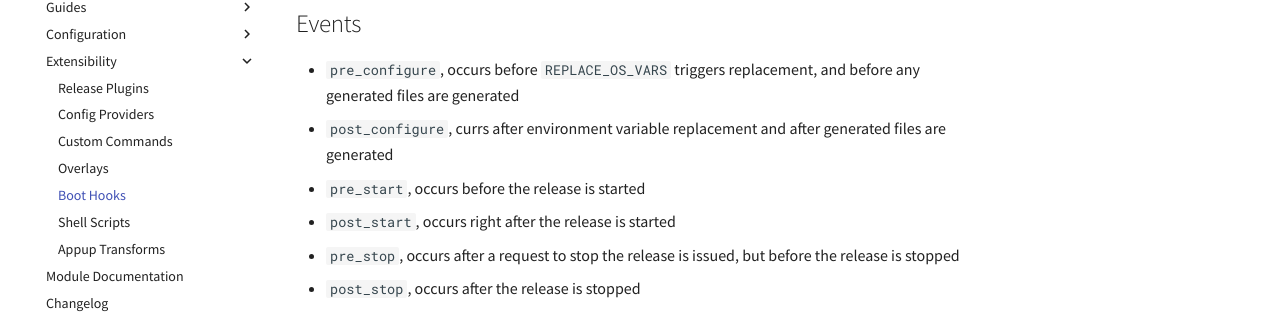
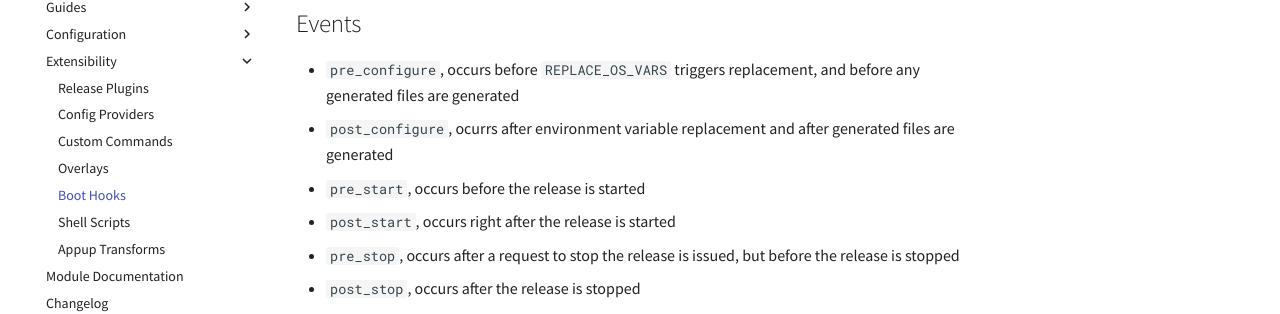
Before and after one commit to bitwalker/distillery, an MkDocs documentation site: the page built from docs/extensibility/boot_hooks.md, in a window 1280 px wide and 1381 px high. Shown: the part 239-553 px from the top of the window. Built offline with MkDocs 1.6.1 and Material for MkDocs 9.7.7, drawn with Linux system fonts in a browser that asks for light colours; comment, search, counter and statistics services are not loaded.

Commit message:
fix a typo

```diff
--- a/docs/extensibility/boot_hooks.md
+++ b/docs/extensibility/boot_hooks.md
@@ -5,7 +5,7 @@ Boot hooks are scripts which execute pre/post to events that occur in the run co
 ## Events
 
 - `pre_configure`, occurs before `REPLACE_OS_VARS` triggers replacement, and before any generated files are generated
-- `post_configure`, currs after environment variable replacement and after generated files are generated
+- `post_configure`, ocurrs after environment variable replacement and after generated files are generated
 - `pre_start`, occurs before the release is started
 - `post_start`, occurs right after the release is started
 - `pre_stop`, occurs after a request to stop the release is issued, but before the release is stopped
```
